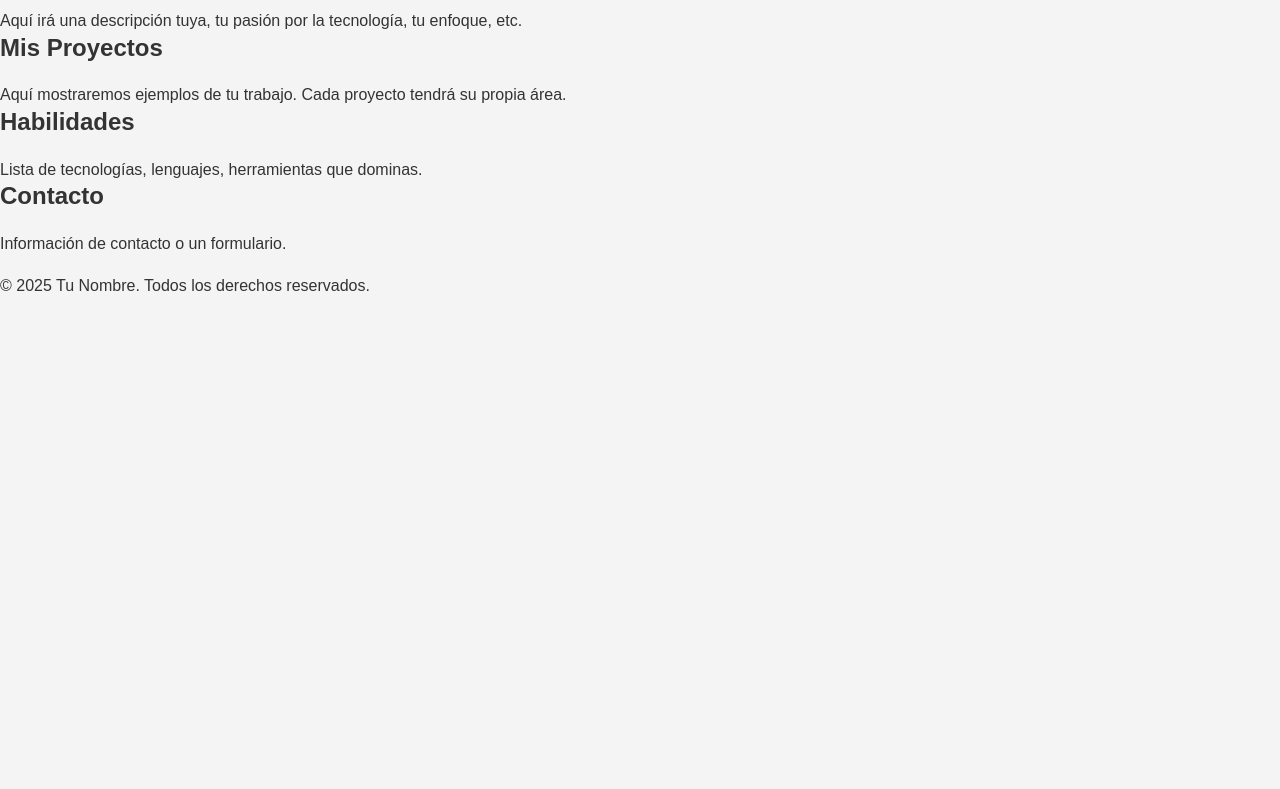
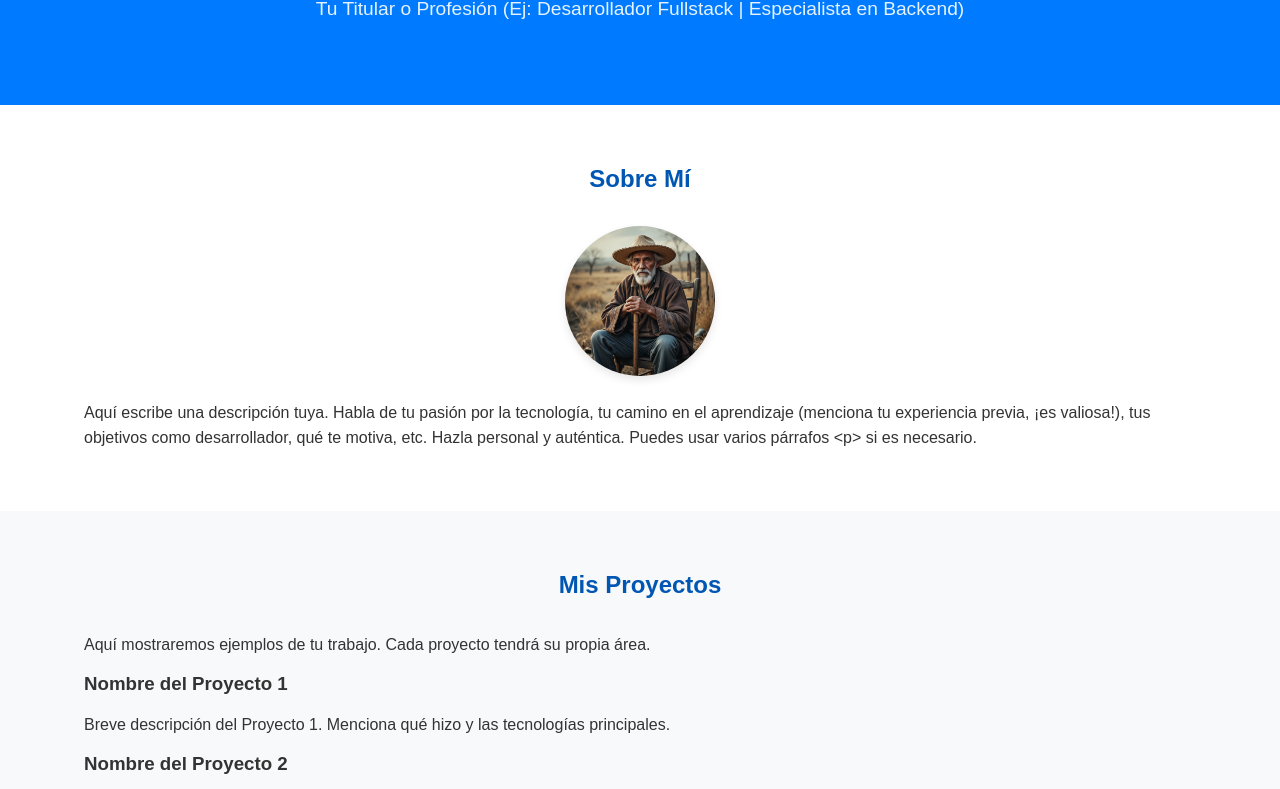
Before and after one commit to RicardoKrm/portafolio, a plain HTML site: page index.html in a window 1280 px wide. Shown: the part 142-931 px from the top of the page. Before the commit the page ends 800 px from the top, so only its background shows below. Drawn offline with Linux system fonts and the light colour scheme.

Commit message:
Add HTML structure for projects section with placeholders

```diff
--- a/css/style.css
+++ b/css/style.css
@@ -1,31 +1,124 @@
-/* Estilos base para el body y reseteo general */
+/* === Estilos Globales y Reseteo === */
 body {
-  margin: 0; /* Elimina el margen por defecto del body */
-  font-family: sans-serif; /* Establece una fuente genérica sans-serif */
-  line-height: 1.6; /* Espaciado entre líneas para mejor legibilidad */
-  color: #333; /* Color de texto oscuro pero no negro puro */
-  background-color: #f4f4f4; /* Un fondo suave para la página */
+  margin: 0;
+  font-family: sans-serif;
+  line-height: 1.6;
+  color: #333;
+  background-color: #f4f4f4;
+  min-height: 100vh;
+  display: flex;
+  flex-direction: column;
 }
 
-/* Box-sizing para facilitar el layout */
 *,
 *::before,
 *::after {
-  box-sizing: border-box; /* Padding y borde incluidos en el ancho/alto del elemento */
+  box-sizing: border-box;
 }
 
-/* Un estilo básico para los encabezados (opcional por ahora) */
 h1,
 h2,
 h3,
 h4,
 h5,
 h6 {
-  margin-top: 0; /* Elimina margen superior por defecto */
-  line-height: 1.2; /* Espaciado entre líneas más cerrado para títulos */
+  margin-top: 0;
+  line-height: 1.2;
+  margin-bottom: 1rem;
 }
 
-/* Eliminar margen inferior de los últimos elementos en secciones (ejemplo, ajustar luego) */
-section *:last-child {
+p {
+  margin-bottom: 1rem;
+}
+
+/* === Contenedor Principal === */
+.container {
+  width: 90%;
+  max-width: 1200px;
+  margin: 0 auto;
+  padding: 0 20px;
+  flex-grow: 1;
+}
+
+/* === Estilos de Secciones === */
+section {
+  padding: 60px 0;
+}
+
+#sobre-mi {
+  background-color: #ffffff;
+}
+
+#proyectos {
+  background-color: #f8f9fa;
+}
+
+#habilidades {
+  background-color: #ffffff;
+}
+
+#contacto {
+  background-color: #f8f9fa;
+}
+
+/* === Estilos del Encabezado (Header) === */
+header {
+  background-color: #007bff;
+  color: #fff;
+  padding: 80px 0;
+  text-align: center;
   margin-bottom: 0;
 }
+
+header h1 {
+  font-size: 2.5em;
+  margin-bottom: 0.5rem;
+  font-weight: bold;
+}
+
+header p {
+  font-size: 1.2em;
+  opacity: 0.9;
+  margin-top: 0;
+}
+
+/* === Estilos del Pie de Página (Footer) === */
+footer {
+  padding: 40px 0;
+  text-align: center;
+  background-color: #333;
+  color: #fff;
+}
+
+/* === Estilos Específicos (Imágenes, etc.) === */
+
+/* Estilo para la imagen de perfil en la sección Sobre Mí */
+#sobre-mi img {
+  display: block;
+  max-width: 150px;
+  height: auto;
+  border-radius: 50%;
+  margin: 0 auto 1.5rem auto;
+  box-shadow: 0 4px 8px rgba(0, 0, 0, 0.1);
+}
+
+/* === Ajustes de Margen === */
+
+.container > *:last-child {
+  margin-bottom: 0;
+}
+
+.container > h1:first-child,
+.container > h2:first-child,
+.container > h3:first-child,
+.container > h4:first-child,
+.container > h5:first-child,
+.container > h6:first-child {
+  margin-top: 0;
+}
+
+section h2 {
+  text-align: center;
+  margin-bottom: 2rem;
+  color: #0056b3;
+}
--- a/index.html
+++ b/index.html
@@ -8,41 +8,74 @@
   </head>
   <body>
     <header>
+      <div class="container">
         <h1>Tu Nombre Completo</h1>
         <p>
           Tu Titular o Profesión (Ej: Desarrollador Fullstack | Especialista en
           Backend)
         </p>
+      </div>
     </header>
 
     <section id="sobre-mi">
+      <div class="container">
         <h2>Sobre Mí</h2>
+        <img src="images/tu-foto.jpeg" alt="Foto de perfil de Tu Nombre" />
         <p>
-        Aquí irá una descripción tuya, tu pasión por la tecnología, tu enfoque,
-        etc.
+          Aquí escribe una descripción tuya. Habla de tu pasión por la
+          tecnología, tu camino en el aprendizaje (menciona tu experiencia
+          previa, ¡es valiosa!), tus objetivos como desarrollador, qué te
+          motiva, etc. Hazla personal y auténtica. Puedes usar varios párrafos
+          &lt;p&gt; si es necesario.
         </p>
+      </div>
     </section>
 
     <section id="proyectos">
+      <div class="container">
         <h2>Mis Proyectos</h2>
         <p>
-        Aquí mostraremos ejemplos de tu trabajo. Cada proyecto tendrá su propia
-        área.
+          Aquí mostraremos ejemplos de tu trabajo. Cada proyecto tendrá su
+          propia área.
         </p>
+        <div class="projects-list">
+          <div class="project-item">
+            <h3>Nombre del Proyecto 1</h3>
+            <p>
+              Breve descripción del Proyecto 1. Menciona qué hizo y las
+              tecnologías principales.
+            </p>
+          </div>
+
+          <div class="project-item">
+            <h3>Nombre del Proyecto 2</h3>
+            <p>
+              Breve descripción del Proyecto 2. Menciona qué hizo y las
+              tecnologías principales.
+            </p>
+          </div>
+        </div>
+      </div>
     </section>
 
     <section id="habilidades">
+      <div class="container">
         <h2>Habilidades</h2>
         <p>Lista de tecnologías, lenguajes, herramientas que dominas.</p>
+      </div>
     </section>
 
     <section id="contacto">
+      <div class="container">
         <h2>Contacto</h2>
         <p>Información de contacto o un formulario.</p>
+      </div>
     </section>
 
     <footer>
+      <div class="container">
         <p>&copy; 2025 Tu Nombre. Todos los derechos reservados.</p>
+      </div>
     </footer>
   </body>
 </html>
```
Also changed, not shown: images/OIP.jpeg (added), images/tu-foto.jpeg (added). Lines whose indentation alone changed are shown as unchanged.
